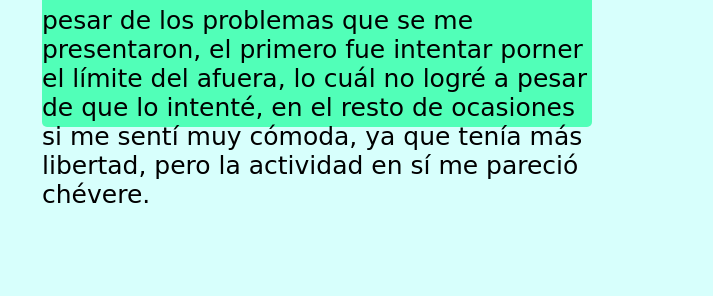
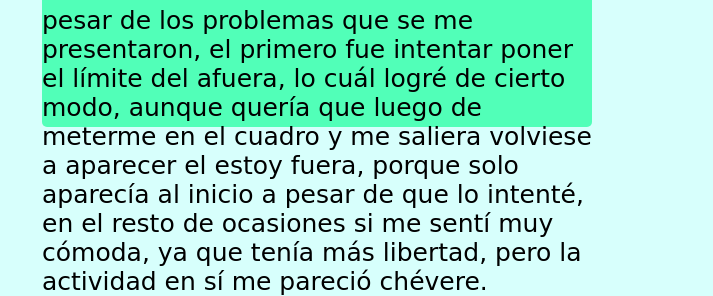
Before and after one commit to andreaalzate/semana31, a plain HTML site: page index.html in a window 1280 px wide. Both pictures are taken after a click on the element "Comentario". Shown: the part 523-819 px from the top of the page, without its empty margins (168-881 px from the left). Drawn offline with Linux system fonts and the light colour scheme; files whose address does not match are found by name; a web font is replaced by a local one.

Commit message:
Update index.html

```diff
--- a/index.html
+++ b/index.html
@@ -212,7 +212,7 @@ function mostrar(){
 
 }
 	function comen(){
-		com.innerHTML="Me sentí bien realizando la actividad a pesar de los problemas que se me presentaron, el primero fue intentar porner el límite del afuera, lo cuál no logré a pesar de que lo intenté, en el resto de ocasiones si me sentí muy cómoda, ya que tenía más libertad, pero la actividad en sí me pareció chévere."
+		com.innerHTML="Me sentí bien realizando la actividad a pesar de los problemas que se me presentaron, el primero fue intentar poner el límite del afuera, lo cuál logré de cierto modo, aunque quería que luego de meterme en el cuadro y me saliera volviese a aparecer el estoy fuera, porque solo aparecía al inicio a pesar de que lo intenté, en el resto de ocasiones si me sentí muy cómoda, ya que tenía más libertad, pero la actividad en sí me pareció chévere."
 		com.style.width=550+"px";
 		com.style.height=150+"px";
 	}
```
